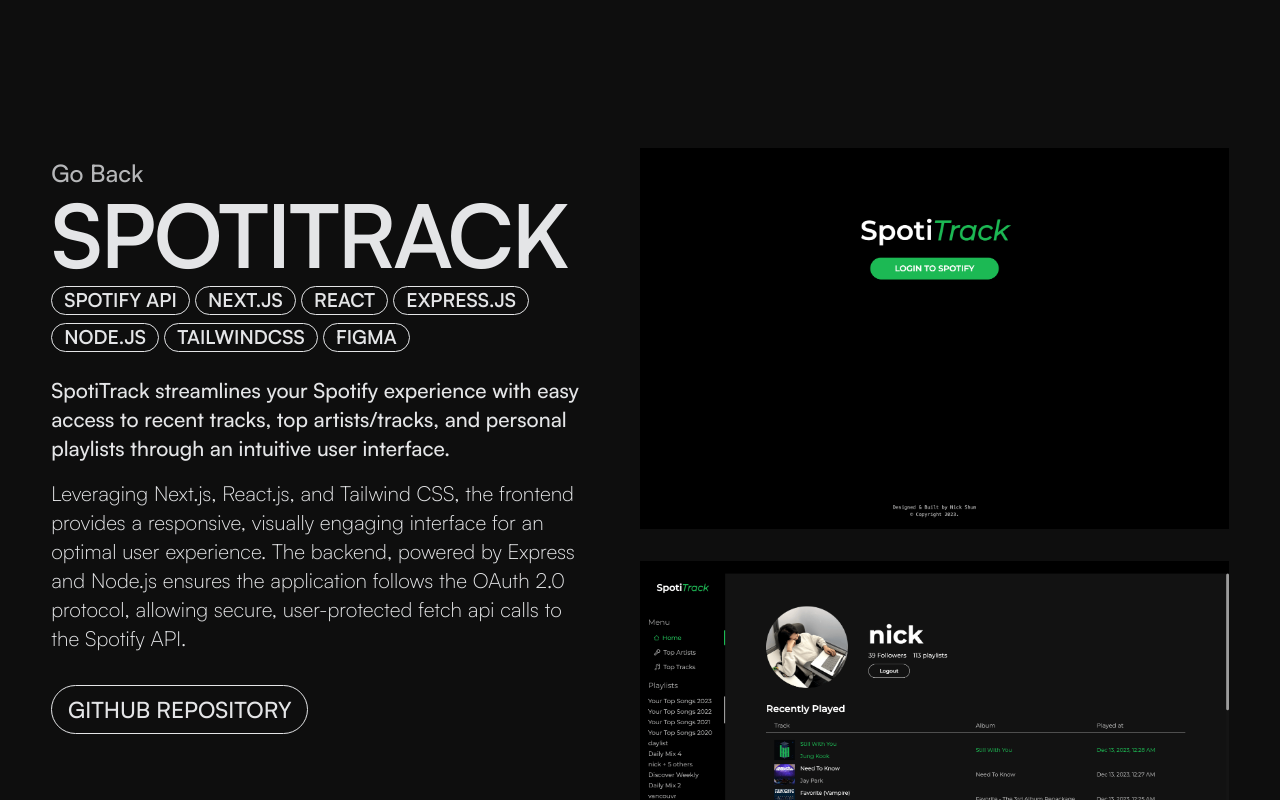
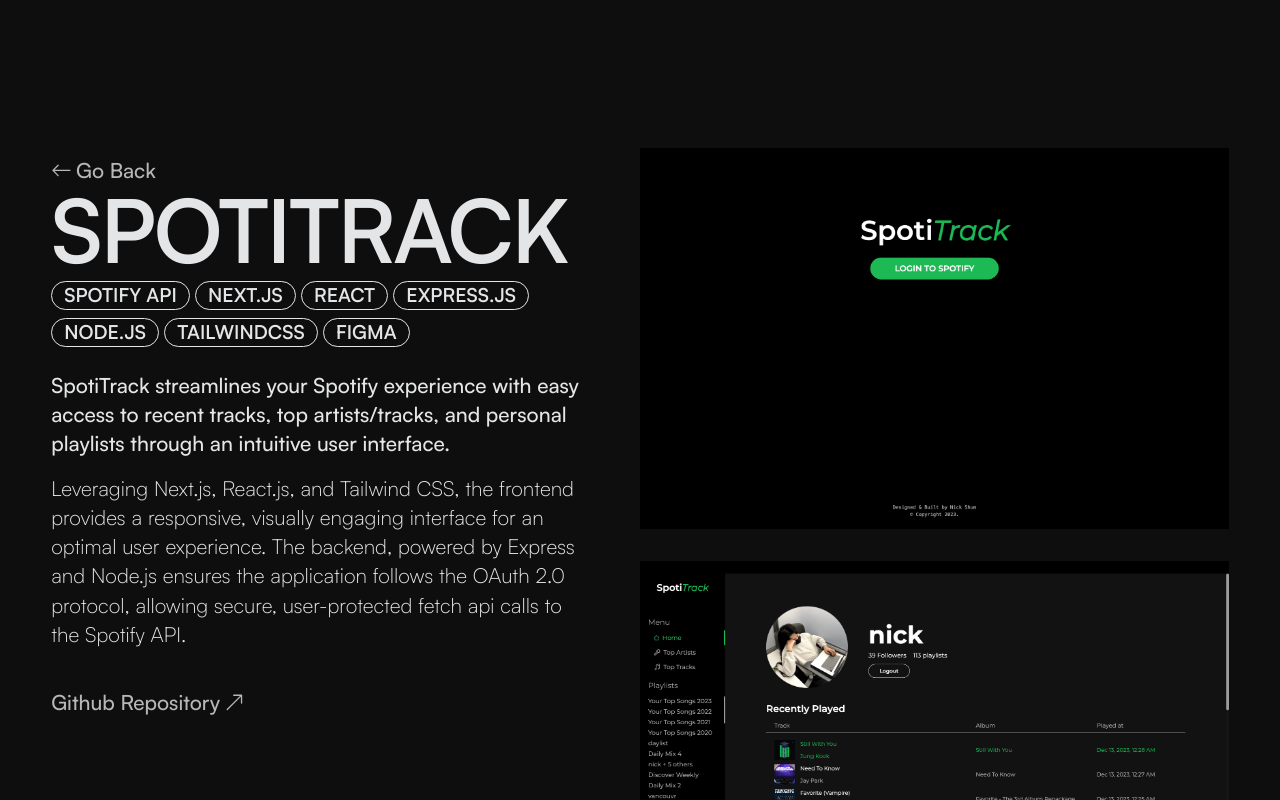
Before and after one commit to NickShum222/Website-V2, a Next.js app: page /projects/spotitrack in a window 1280 px wide. Shown: the top 800 px of the page. Built offline with nearby package versions, Linux system fonts and the light colour scheme.

Commit message:
Update SEO

```diff
--- a/src/components/SEO/index.jsx
+++ b/src/components/SEO/index.jsx
@@ -1,6 +1,10 @@
 import React from "react";
 import Head from "next/head";
+import {useRouter} from 'next/router';
+
 const index = ({ theme }) => {
+    const router = useRouter();
+    const path = router.pathname;
   return (
     <Head>
       <title>Nick Shum</title>
@@ -18,6 +22,7 @@ const index = ({ theme }) => {
       <link rel="icon" href="/favicon/favicon144.png" type="image/png" />
       <link rel="apple-touch-icon" href="/favicon/favicon180.png" />
       <link rel="manifest" href="/favicon/manifest.webmanifest" />
+        <link rel='canonical' href={`www.nickshum.ca${path}`} />
     </Head>
   );
 };
--- a/src/pages/index.js
+++ b/src/pages/index.js
@@ -1,5 +1,5 @@
 // "use client";
-import { Load } from "@/pages/_app";
+// import { Load } from "@/pages/_app";
 import { useState, useEffect, useContext } from "react";
 import {
   Loading,
@@ -11,9 +11,9 @@ import {
     Experiences,
     Contact
 } from "@/sections";
-import dynamic from "next/dynamic";
+// import dynamic from "next/dynamic";
 import { Section, SEO, Navbar } from "@/components";
-import {AnimatePresence} from "framer-motion";
+// import {AnimatePresence} from "framer-motion";
 // const Landing = dynamic(() => import("@/sections/Landing"))
 // const LandingSub = dynamic(() => import("@/sections/LandingSub"));
 // const About = dynamic(() => import("@/sections/About"));
--- a/src/pages/projects/spotitrack/index.jsx
+++ b/src/pages/projects/spotitrack/index.jsx
@@ -1,8 +1,8 @@
-"use client";
 import React, { useEffect } from "react";
 import { SEO, Button } from "@/components";
 import Link from "next/link";
 import Image from "next/image";
+import { BsArrowUpRight, BsArrowLeft } from "react-icons/bs";
 
 import picture1 from "../../../../public/images/spotitrack/SpotiTrackLanding.png";
 import picture2 from "../../../../public/images/spotitrack/SpotiTrackDashboard.png";
@@ -36,10 +36,10 @@ const index = () => {
               scroll={false}
               href={"/"}
               className={
-                "lg:text-[1.5em] md:text-[1.3em] text-[1.2em] group text-center text-grey3 transition-all duration-350 hover:text-primary font-[500] py-[1.25%] "
+                "lg:text-[1.3em] md:text-[1.3em] text-[1.2em] group text-center text-grey3 transition-all duration-350 hover:text-primary font-[500] py-[1.25%] "
               }
             >
-              <p>Go Back</p>
+              <div className="flex items-center gap-1"><BsArrowLeft/> Go Back</div>
               <span
                 className={
                   "max-w-0 group-hover:max-w-full block bg-primary transition-all duration-350 ease-in h-[2px]"
@@ -93,13 +93,18 @@ const index = () => {
             </p>
             <div className={"flex justify-start gap-2 mt-[6%]"}>
               <Link
-                target="_blank"
-                href={"https://github.com/NickShum222/Spotify-Tracker"}
-                className={
-                  "uppercase text-center lg:text-[1.4em] md:text-[1.3em] text-[1.2em] text-primary border-solid border-[1px] border-primary font-[500] px-[3%] py-[1.25%] rounded-full"
-                }
+                  scroll={false}
+                  href={"https://github.com/NickShum222/Spotify-Tracker"}
+                  className={
+                    "lg:text-[1.3em] md:text-[1.3em] text-[1.2em] group text-center text-grey3 transition-all duration-350 hover:text-primary font-[500] py-[1.25%] "
+                  }
               >
-                <Button label={"Github Repository"} className={""} />
+                <div className="flex items-center gap-1">Github Repository <BsArrowUpRight/></div>
+                <span
+                    className={
+                      "max-w-0 group-hover:max-w-full block bg-primary transition-all duration-350 ease-in h-[2px]"
+                    }
+                />
               </Link>
             </div>
           </div>
@@ -146,7 +151,7 @@ const index = () => {
                 scroll={false}
                 href={"/"}
                 className={
-                  "lg:text-[1.5em] md:text-[1.3em] text-[1.2em] group text-center text-grey3 transition-all duration-350 hover:text-primary font-[500] py-[1.25%] "
+                  "lg:text-[1.3em] md:text-[1.3em] text-[1.2em] group text-center text-grey3 transition-all duration-350 hover:text-primary font-[500] py-[1.25%] "
                 }
             >
               <p>Go Back</p>
@@ -159,7 +164,7 @@ const index = () => {
             <a
               href={"#spotitrack"}
               className={
-                "lg:text-[1.5em] md:text-[1.3em] text-[1.2em] group text-center text-grey3 transition-all duration-350 hover:text-primary font-[500] py-[1.25%] "
+                "lg:text-[1.3em] md:text-[1.3em] text-[1.2em] group text-center text-grey3 transition-all duration-350 hover:text-primary font-[500] py-[1.25%] "
               }
             >
               <p>Scroll Top</p>
--- a/src/sections/Experiences.jsx
+++ b/src/sections/Experiences.jsx
@@ -11,24 +11,6 @@ import {
   useMotionValueEvent,
 } from "framer-motion";
 import { experiencesBodySlideUp } from "@/utils/motion";
-
-const experiencesBackground = {
-  initial: {
-    y: "-100%"
-  },
-  enter: {
-    y: 0,
-    transition: {
-      duration: 0.5,
-    }
-  },
-  exit: {
-    y: "100%",
-    transition: {
-      duration: 0.5,
-    }
-  }
-}
 
 
 const Experiences = () => {
```
